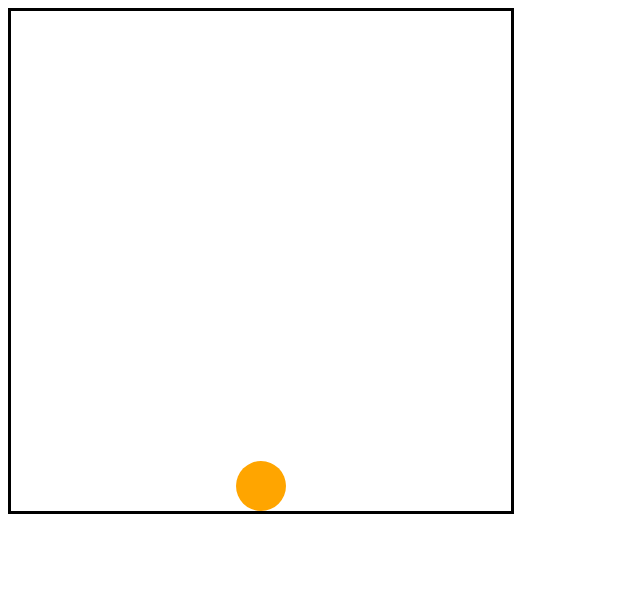
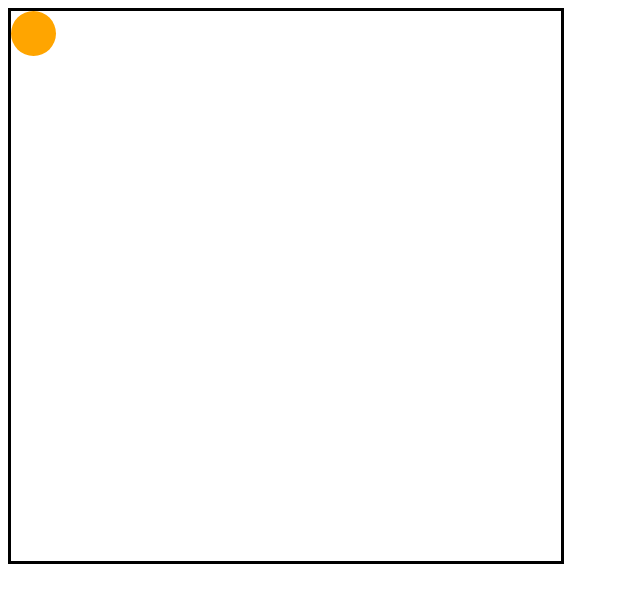
Before and after one commit to AndyKodehode/Conditional-undervisning, a website: page index.html in a window 1280 px wide. Shown: the whole page, without its empty margins (0-640 px from the left). Drawn offline with Linux system fonts and the light colour scheme.

Commit message:
board rot

```diff
--- a/script.js
+++ b/script.js
@@ -73,12 +73,51 @@ if (hour < 12) {
 //
 
 let ball = document.querySelector('#ball');
+let grid = document.querySelector('.ballCont')
+
+/*const layout = [
+  0,0,0,1,0,0,0,1,1,0,
+  1,0,0,0,0,0,0,0,0,0,
+  0,1,0,1,0,1,0,0,0,1,
+  1,0,0,0,1,0,0,1,0,0,
+  1,0,0,0,1,0,0,1,0,0,
+  0,1,0,1,0,1,0,0,0,1,
+  0,1,0,1,0,1,0,0,0,1,
+  1,0,0,0,1,0,0,1,0,0,
+  1,0,0,0,1,0,0,1,0,0,
+  1,0,0,0,1,0,0,1,0,1
+]
+
+let squareArray = []
+
+function createBoard(){
+
+  for(let i=0; i< layout.length; i++ ){
+    const square = document.createElement('div')
+    if(layout[i]=== 1){
+    square.classList.add('wall')
+  } else if( layout[i] === 0){
+   square.classList.add('path')
+  }
+
+
+  grid.appendChild(square)
+
+
+
+}
+}
+
+createBoard()*/
+
+
+
 
 let positionX = 0;
 let positionY = 0;
 
 window.addEventListener('keydown', function (event) {
-  if (event.key === 'ArrowRight') {
+  if (event.key === 'ArrowRight' ){
     positionX += 10;
   } else if (event.key === 'ArrowLeft') {
     positionX -= 10;
--- a/styles.css
+++ b/styles.css
@@ -1,15 +1,31 @@
 .ballCont {
-  width: 500px;
-  height: 500px;
+  width: 550px;
+  height: 550px;
   border-style: solid;
   display: flex;
-  justify-content: center;
-  align-items: flex-end;
+  flex-wrap: wrap;
+
 }
 
 #ball {
-  width: 50px;
-  height: 50px;
+  width: 45px;
+  height: 45px;
   border-radius: 100%;
   background-color: orange;
 }
+
+.ballCont div{
+  height: 49px;
+  width: 49px;
+
+
+
+}
+
+.wall{
+  background-color: grey;
+}
+
+.path{
+  background-color: white;
+}
```
Also changed, not shown: index.html (+1 -0 lines).
